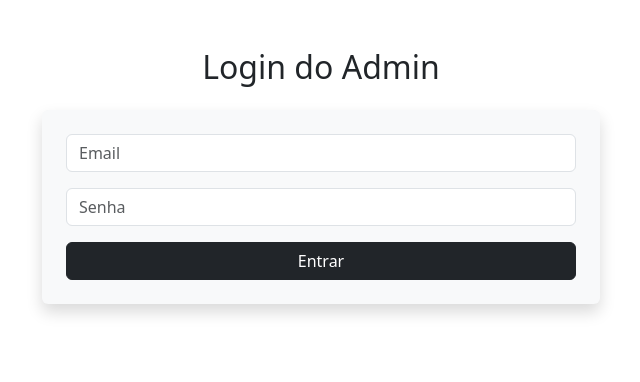
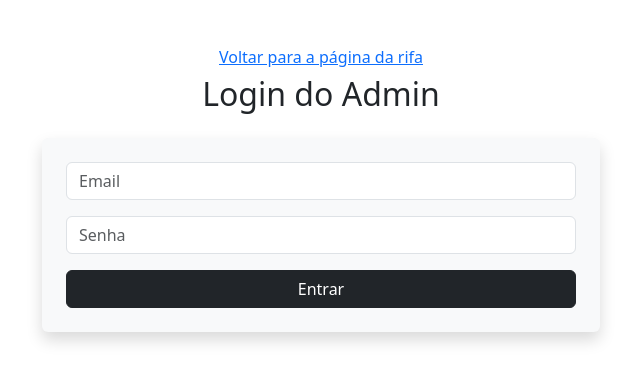
Before and after one commit to henriquelauar/rifa-barraca, a React (Vite) app in the folder client/: page /admin in a window 1280 px wide. Shown: the top 382 px of the page, without its empty margins (319-959 px from the left). Built offline with nearby package versions, Linux system fonts and the light colour scheme; no server answers.

Commit message:
adding button to admin page

```diff
--- a/client/src/App.css
+++ b/client/src/App.css
@@ -1,6 +1,5 @@
 body {
     background-color: rgb(255, 255, 255);
-    background-color:
 }
 
 .numero-btn {
--- a/client/src/components/Admin/AdminLoginForm.tsx
+++ b/client/src/components/Admin/AdminLoginForm.tsx
@@ -16,6 +16,7 @@ type Props = {
 
     return (
       <div className="container py-5">
+        <h6 className="text-center"><a href="/">Voltar para a página da rifa</a></h6>
         <h2 className="text-center mb-4">Login do Admin</h2>
         <form onSubmit={handleSubmit} className="col-12 col-md-6 mx-auto shadow p-4 rounded bg-light">
           <input type="email" placeholder="Email" required className="form-control mb-3" value={email} onChange={e => setEmail(e.target.value)} />
--- a/client/src/pages/AdminPage.tsx
+++ b/client/src/pages/AdminPage.tsx
@@ -59,6 +59,7 @@ export default function AdminPage() {
 
   return (
     <div className="container my-4">
+      <h6><a href="/">Voltar para a página da rifa</a></h6>
       <div className="d-flex justify-content-between align-items-center mb-4">
         <h2>Painel de Administração</h2>
         <button className="btn btn-outline-danger" onClick={logout}>
--- a/client/src/pages/RifaPage.tsx
+++ b/client/src/pages/RifaPage.tsx
@@ -154,6 +154,8 @@ export default function RifaForm() {
         mensagem={mensagem}
       />
 
+      <h6 className="text-center"><a href='/admin'>Painel Administrativo</a></h6>
+
       {reservaInfo && (
         <PaymentModal
           isOpen={showModal}
```
